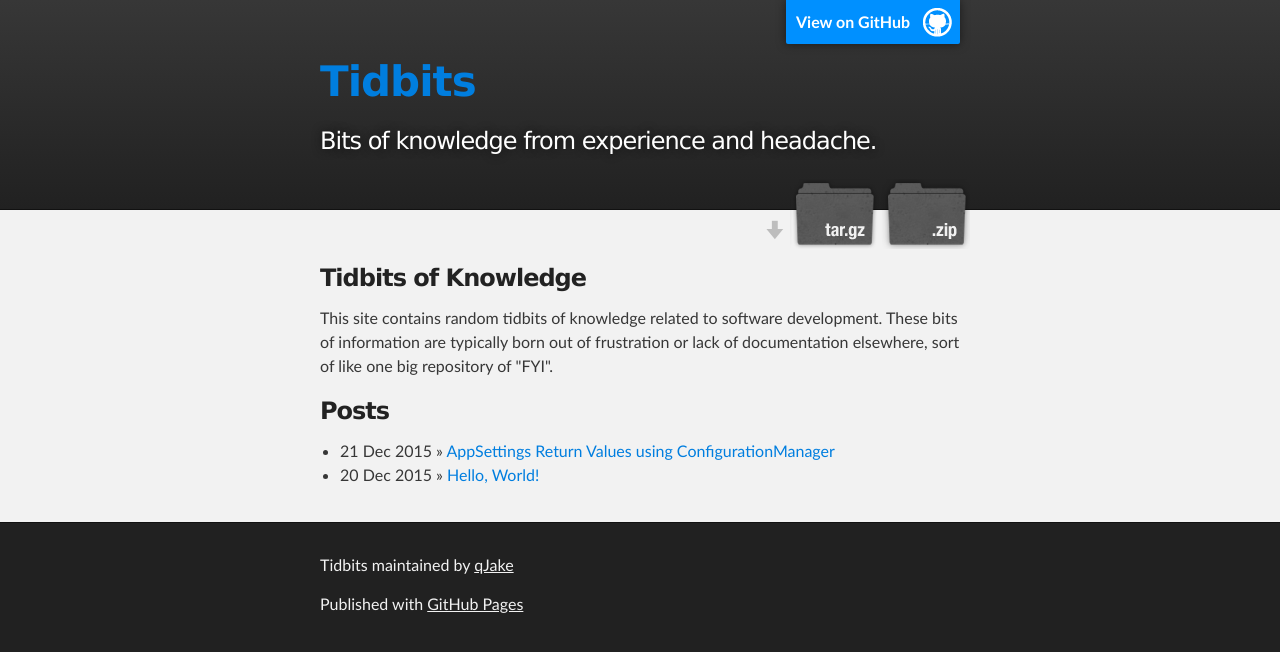
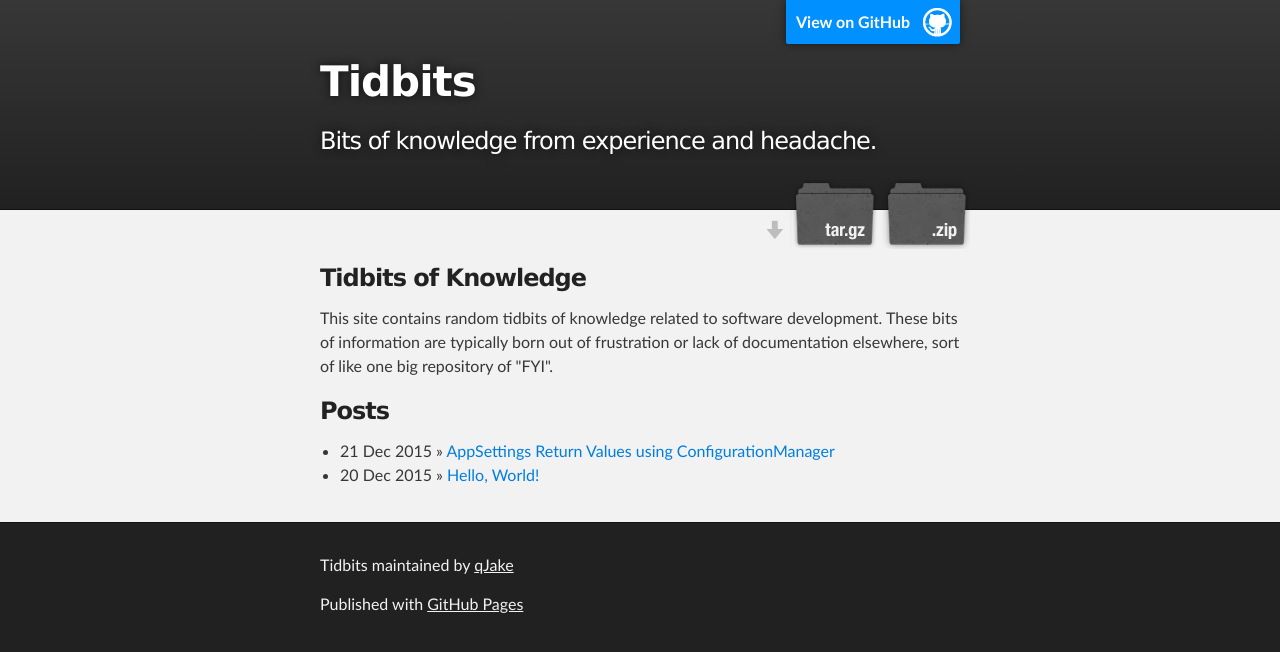
Before and after one commit to qJake/tidbits, a Jekyll site: the page built from index.html, in a window 1280 px wide. Shown: the top 652 px of the page. Built offline with Jekyll 4.4.1, drawn with Linux system fonts in a browser that asks for light colours; nearby versions of some CDN libraries; Markdown is read by kramdown in place of the engine named in the settings.

Commit message:
Update default.html

```diff
--- a/_layouts/default.html
+++ b/_layouts/default.html
@@ -20,7 +20,7 @@
         <header class="inner">
           <a id="forkme_banner" href="https://github.com/qJake/tidbits/tree/gh-pages">View on GitHub</a>
 
-          <h1 id="project_title"><a href="{{ site.url | append:site.baseurl }}">Tidbits</a></h1>
+          <a class="page-title" href="{{ site.url | append:site.baseurl }}"><h1 id="project_title">Tidbits</h1></a>
           <h2 id="project_tagline">Bits of knowledge from experience and headache.</h2>
 
             <section id="downloads">
```
